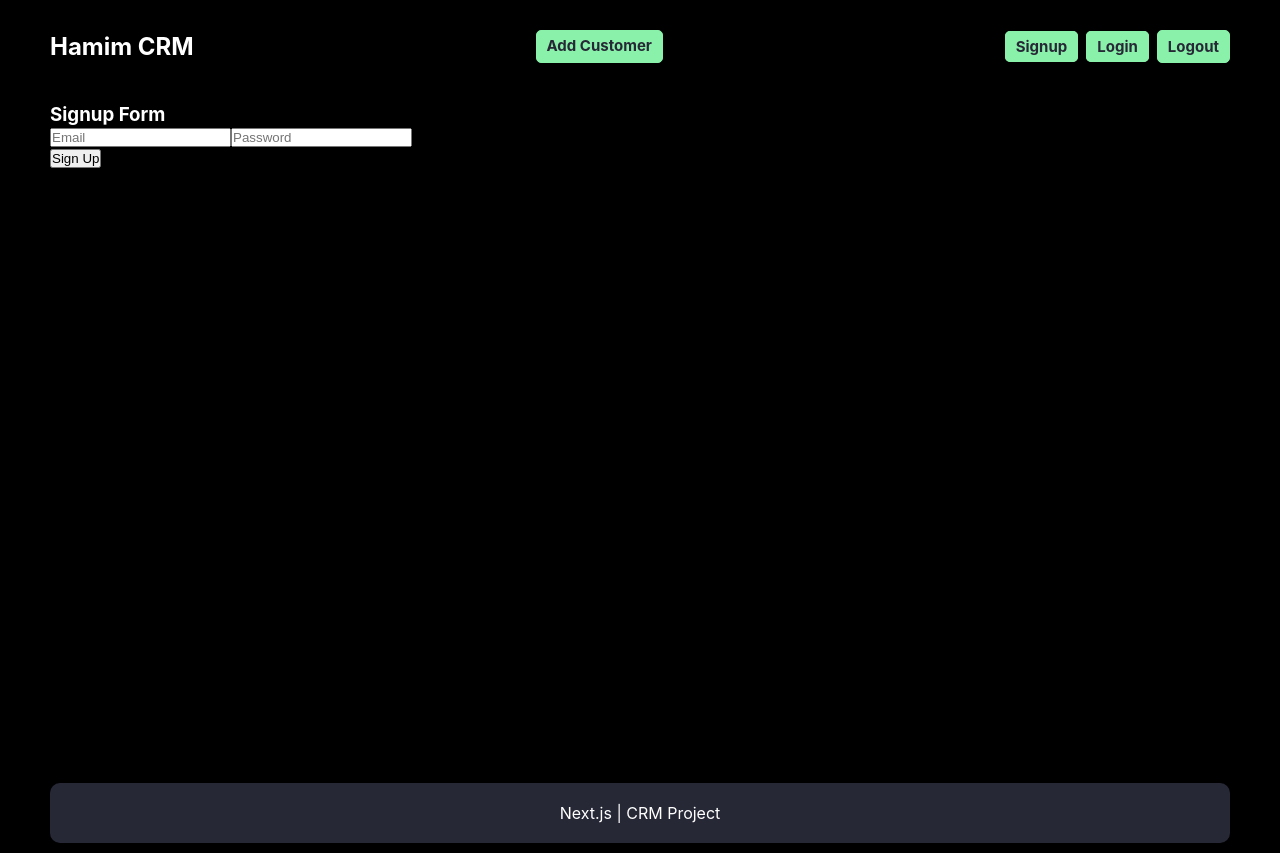
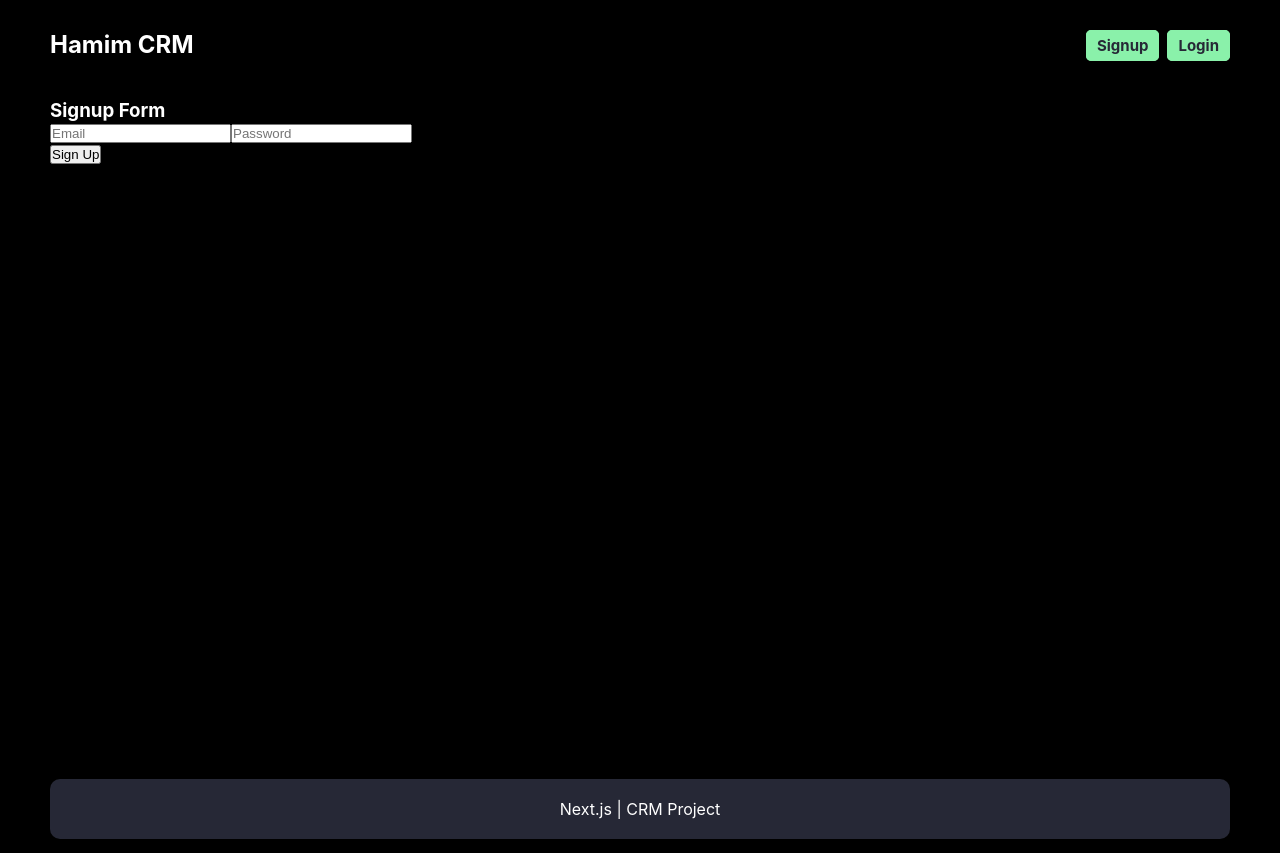
Before and after one commit to hadismtb/learning-crm-app, a Next.js app: page /signup in a window 1280 px wide. Built offline with nearby package versions, Linux system fonts and the light colour scheme; no server answers.

Commit message:
feat(auth-options): display/hide authentication options based on the login status

```diff
--- a/components/layout/Layout.js
+++ b/components/layout/Layout.js
@@ -1,31 +1,54 @@
 import Link from "next/link";
 import { useRouter } from "next/router";
+import { useEffect, useState } from "react";
 
 function Layout({ children }) {
+  const [isLoggedIn, setIsLoggedIn] = useState(false);
+
   const router = useRouter();
+
   const logoutHandler = async () => {
     const res = await fetch("/api/auth/logout");
 
     const data = await res.json();
 
     if (data.status === "success") {
+      setIsLoggedIn(false);
       return router.push("/login");
     }
   };
+
+  useEffect(() => {
+    fetch("/api/user")
+      .then((res) => res.json())
+      .then((data) => {
+        if (data.status === "success") {
+          setIsLoggedIn(true);
+        } else {
+          setIsLoggedIn(false);
+        }
+      });
+  }, []);
 
   return (
     <>
       <header className="header">
         <h2>Hamim CRM</h2>
-        <Link href="/add-customer">Add Customer</Link>
+        {isLoggedIn && <Link href="/add-customer">Add Customer</Link>}
         <div>
+          {!isLoggedIn && (
+            <>
               <Link href="/signup">Signup</Link>
               <Link href="/login" style={{ marginLeft: "8px" }}>
                 Login
               </Link>
+            </>
+          )}
+          {isLoggedIn && (
             <button style={{ marginLeft: "8px" }} onClick={logoutHandler}>
               Logout
             </button>
+          )}
         </div>
       </header>
       <div className="main">{children}</div>
```
Lines whose indentation alone changed are shown as unchanged.
